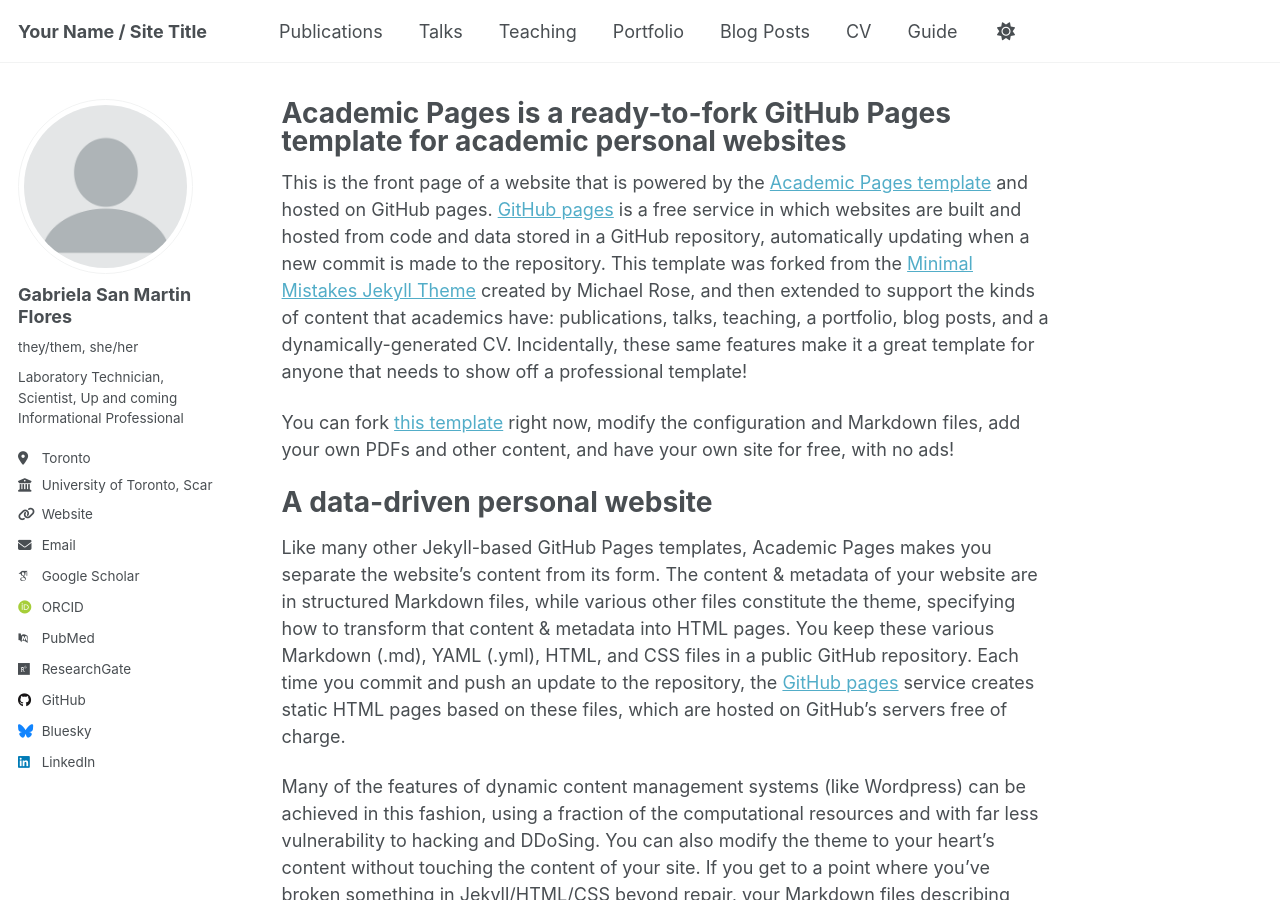
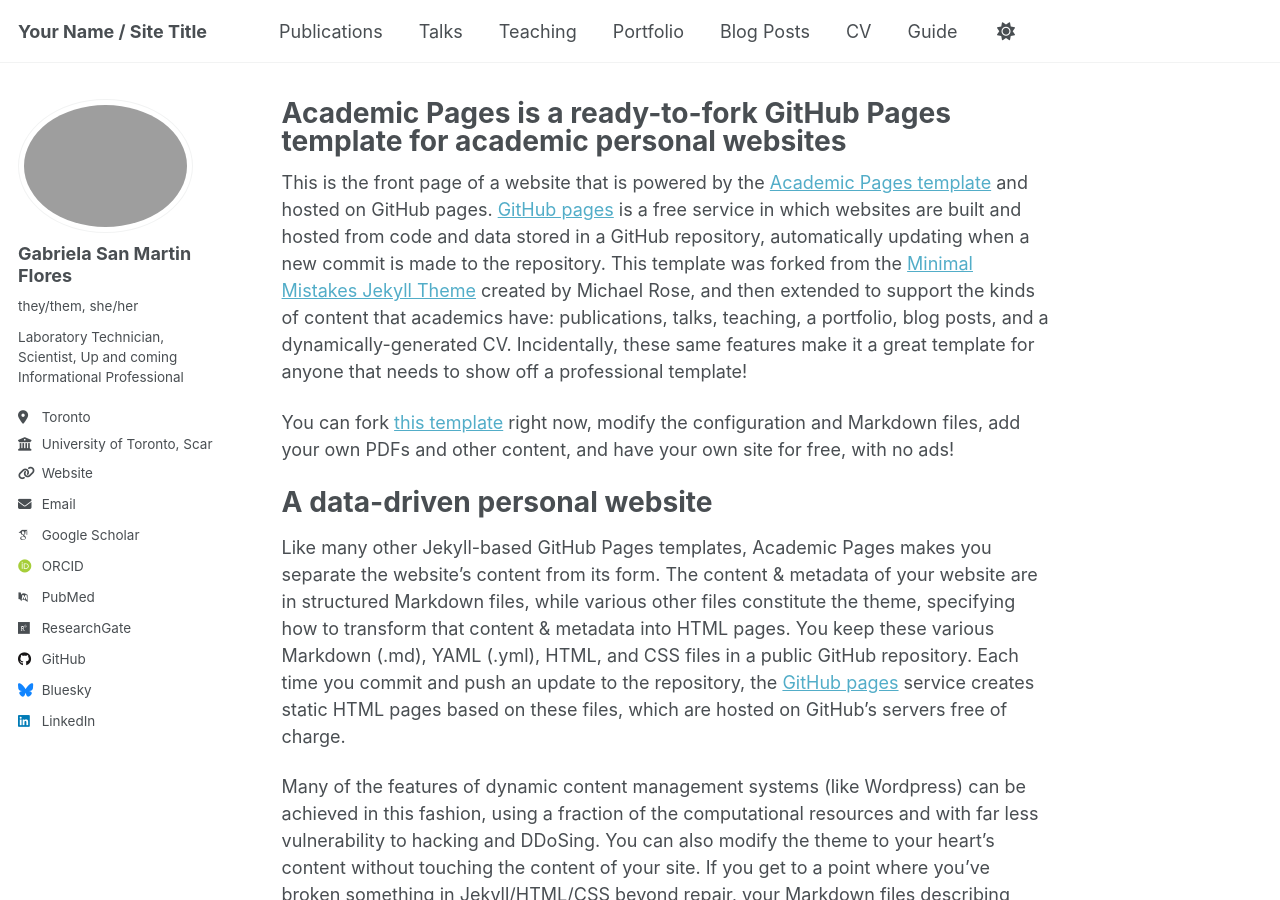
Before and after one commit to gsanmartinflores-sys/gsanmartinflores, a Jekyll site: the page built from _pages/about.md, in a window 1280 px wide and 900 px high. Built offline with Jekyll 4.4.1, drawn with Linux system fonts in a browser that asks for light colours; some web fonts are replaced; a script that is not in the unit is left out.

Commit message:
Update _config.yml

```diff
--- a/_config.yml
+++ b/_config.yml
@@ -23,7 +23,7 @@ repository               : "gsanmartinflores-sys/gsanmartinflores-sys.github.io"
 #               Additional customization can be done by editing /_includes/author-profile.html
 author:
   # Biographic information
-  avatar           : "profile.png"
+  avatar           : "Gabi San Martin Flores.jpeg"
   name             : "Gabriela San Martin Flores"
   pronouns         : # example: she/her"
                     "they/them, she/her"
```
